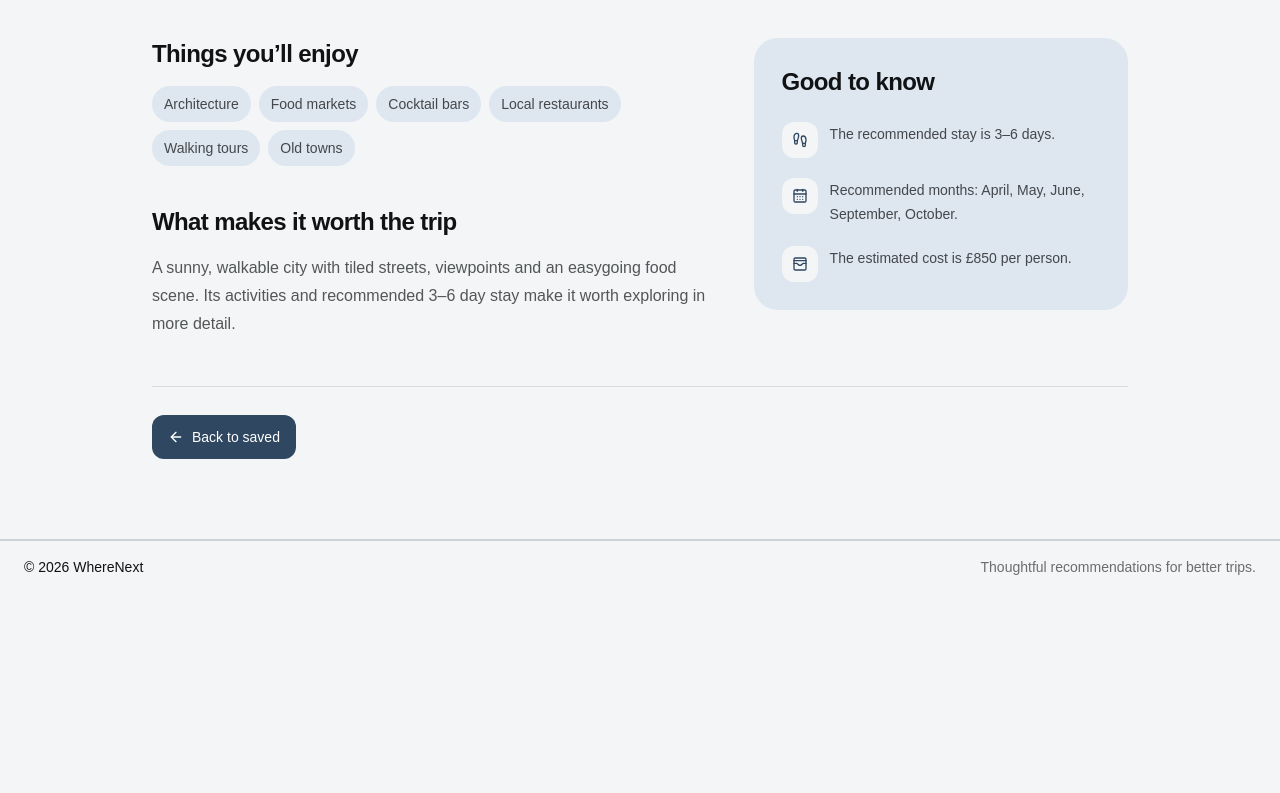
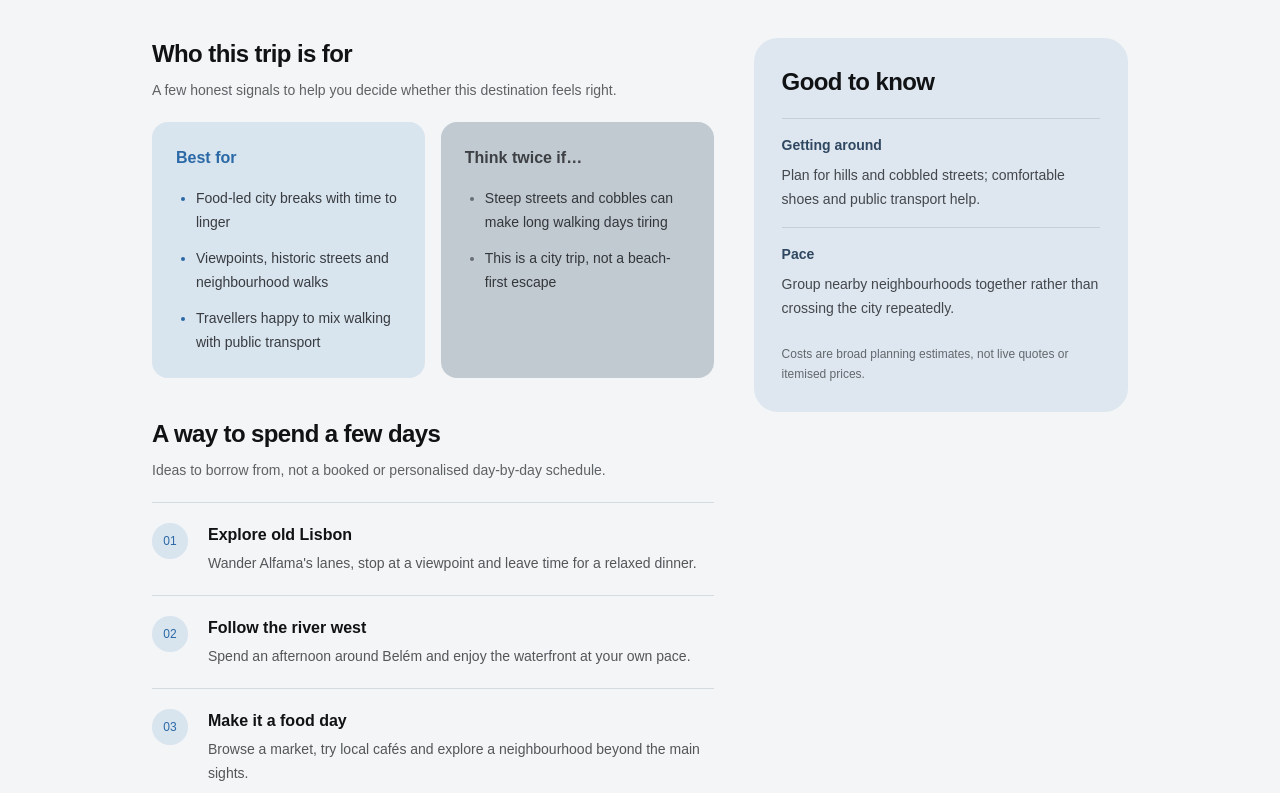
Before and after one commit to TakundaMuzunze/WhereNext, a Next.js app: page /destinations/lisbon-portugal in a window 1280 px wide. Shown: the part 647-1440 px from the top of the page. Before the commit the page ends 1240 px from the top, so only its background shows below. Built offline with nearby package versions, Linux system fonts and the light colour scheme.

Commit message:
feat: show destination guides on detail pages

```diff
--- a/src/widgets/destination-details/ui/DestinationDetails.tsx
+++ b/src/widgets/destination-details/ui/DestinationDetails.tsx
@@ -1,7 +1,7 @@
 import type { Destination, DestinationRecommendation } from "@/entities/destination";
 import type { PlannerAnswers } from "@/entities/trip/model/types";
 import { SaveDestinationButton } from "@/features/saved-destinations";
-import { ArrowLeft, CalendarDays, CircleCheck, Footprints, Pencil, WalletCards } from "lucide-react";
+import { ArrowLeft, CircleCheck, Pencil } from "lucide-react";
 import Image from "next/image";
 import Link from "next/link";
 
@@ -66,7 +66,7 @@ export function DestinationDetails({ destination, recommendation, answers, match
             sizes="(max-width: 767px) 100vw, 40vw"
             className="object-cover transition-transform duration-500 hover:scale-[1.02]"
           />
-          <div className="absolute inset-0 bg-gradient-to-t from-black/65 via-black/5 to-transparent" aria-hidden="true" />
+          <div className="absolute inset-0 bg-linear-to-t from-black/65 via-black/5 to-transparent" aria-hidden="true" />
           <div className="absolute right-5 bottom-5 left-5 z-10 flex justify-between gap-3 text-xs text-white">
             <span>
               {destination.name}, {destination.country}
@@ -103,55 +103,68 @@ export function DestinationDetails({ destination, recommendation, answers, match
           )}
 
           <section>
-            <h2 className="text-2xl font-semibold tracking-tight text-text">Things you’ll enjoy</h2>
-            <div className="mt-4 flex flex-wrap gap-2">
-              {destination.activities.map((activity) => (
-                <span key={activity} className="rounded-full bg-secondary/20 px-3 py-2 text-sm text-text/75">
-                  {activity}
-                </span>
-              ))}
+            <h2 className="text-2xl font-semibold tracking-tight text-text">Who this trip is for</h2>
+            <p className="mt-2 text-sm leading-6 text-text/65">A few honest signals to help you decide whether this destination feels right.</p>
+
+            <div className="mt-5 grid gap-4 sm:grid-cols-2">
+              <div className="rounded-2xl bg-secondary/25 p-5 sm:p-6">
+                <h3 className="text-base font-semibold text-accent">Best for</h3>
+                <ul className="mt-4 list-disc space-y-3 pl-5 text-sm leading-6 text-text/80 marker:text-accent">
+                  {destination.guide.bestFor.map((reason) => (
+                    <li key={reason}>{reason}</li>
+                  ))}
+                </ul>
+              </div>
+              <div className="rounded-2xl bg-primary/25 p-5 sm:p-6 dark:bg-white/5">
+                <h3 className="text-base font-semibold text-text/75">Think twice if…</h3>
+                <ul className="mt-4 list-disc space-y-3 pl-5 text-sm leading-6 text-text/80 marker:text-text/50">
+                  {destination.guide.watchOutFor.map((reason) => (
+                    <li key={reason}>{reason}</li>
+                  ))}
+                </ul>
+              </div>
             </div>
           </section>
 
           <section>
-            <h2 className="text-2xl font-semibold tracking-tight text-text">What makes it worth the trip</h2>
-            <p className="mt-4 max-w-2xl leading-7 text-text/70">
-              {destination.description}{" "}
-              {answers
-                ? `With ${answers.duration} days to explore, you can settle into the destination without needing to rush every experience.`
-                : `Its activities and recommended ${destination.recommendedDuration.min}–${destination.recommendedDuration.max} day stay make it worth exploring in more detail.`}
-            </p>
+            <h2 className="text-2xl font-semibold tracking-tight text-text">A way to spend a few days</h2>
+            <p className="mt-2 text-sm leading-6 text-text/65">Ideas to borrow from, not a booked or personalised day-by-day schedule.</p>
+            <ol className="mt-5 border-t border-primary/15">
+              {destination.guide.itineraryIdeas.map(({ title, description }, index) => (
+                <li key={title} className="grid grid-cols-[2.5rem_minmax(0,1fr)] gap-4 border-b border-primary/15 py-5">
+                  <span className="grid size-9 place-items-center rounded-full bg-secondary/25 text-xs font-medium text-accent" aria-hidden="true">
+                    {String(index + 1).padStart(2, "0")}
+                  </span>
+                  <div>
+                    <h3 className="font-semibold text-text">{title}</h3>
+                    <p className="mt-1 text-sm leading-6 text-text/70">{description}</p>
+                  </div>
+                </li>
+              ))}
+            </ol>
           </section>
         </div>
 
         <aside className="self-start rounded-3xl bg-secondary/20 p-7" aria-label="Useful travel notes">
           <h2 className="text-2xl font-semibold tracking-tight text-text">Good to know</h2>
-          <ul className="mt-6 grid gap-5">
-            <TravelTip
-              icon={<Footprints className="size-4" aria-hidden="true" />}
-              text={
-                answers
-                  ? `The ideal stay is ${destination.recommendedDuration.min}-${destination.recommendedDuration.max} days, so your ${answers.duration}-day plan is easy to compare.`
-                  : `The recommended stay is ${destination.recommendedDuration.min}–${destination.recommendedDuration.max} days.`
-              }
-            />
-            <TravelTip
-              icon={<CalendarDays className="size-4" aria-hidden="true" />}
-              text={
-                answers
-                  ? `${answers.travelMonth} is ${destination.bestMonths.includes(answers.travelMonth) ? "one of the recommended months to visit" : "outside the usual best-month window, so check seasonal conditions"}.`
-                  : `Recommended months: ${destination.bestMonths.join(", ")}.`
-              }
-            />
-            <TravelTip
-              icon={<WalletCards className="size-4" aria-hidden="true" />}
-              text={
-                answers
-                  ? `Allow around £${estimatedTotal.toLocaleString()} for ${travellerCount} ${travellerCount === 1 ? "traveller" : "travellers"}, before any extra flexibility.`
-                  : `The estimated cost is £${destination.estimatedCostPerPerson.toLocaleString()} per person.`
-              }
-            />
+          <ul className="mt-5">
+            {destination.guide.travelTips.map(({ title, description }) => (
+              <li key={title} className="border-t border-primary/15 py-4">
+                <h3 className="text-sm font-semibold text-primary">{title}</h3>
+                <p className="mt-2 text-sm leading-6 text-text/75">{description}</p>
+              </li>
+            ))}
+            {answers && (
+              <li className="border-t border-primary/15 py-4">
+                <h3 className="text-sm font-semibold text-primary">Budget</h3>
+                <p className="mt-2 text-sm leading-6 text-text/75">
+                  Allow around £{estimatedTotal.toLocaleString()} for {travellerCount} {travellerCount === 1 ? "traveller" : "travellers"}, before any
+                  extra flexibility.
+                </p>
+              </li>
+            )}
           </ul>
+          <p className="mt-2 text-xs leading-5 text-text/60">Costs are broad planning estimates, not live quotes or itemised prices.</p>
         </aside>
       </div>
 
@@ -185,12 +198,3 @@ function Fact({ label, value }: { label: string; value: string }) {
     </div>
   );
 }
-
-function TravelTip({ icon, text }: { icon: React.ReactNode; text: string }) {
-  return (
-    <li className="grid grid-cols-[2.25rem_1fr] items-start gap-3 text-sm leading-6 text-text/75">
-      <span className="grid size-9 place-items-center rounded-xl bg-background text-primary">{icon}</span>
-      <span>{text}</span>
-    </li>
-  );
-}
```
Also changed, not shown: 1 other file (tests, documents, lock files or other folders).
